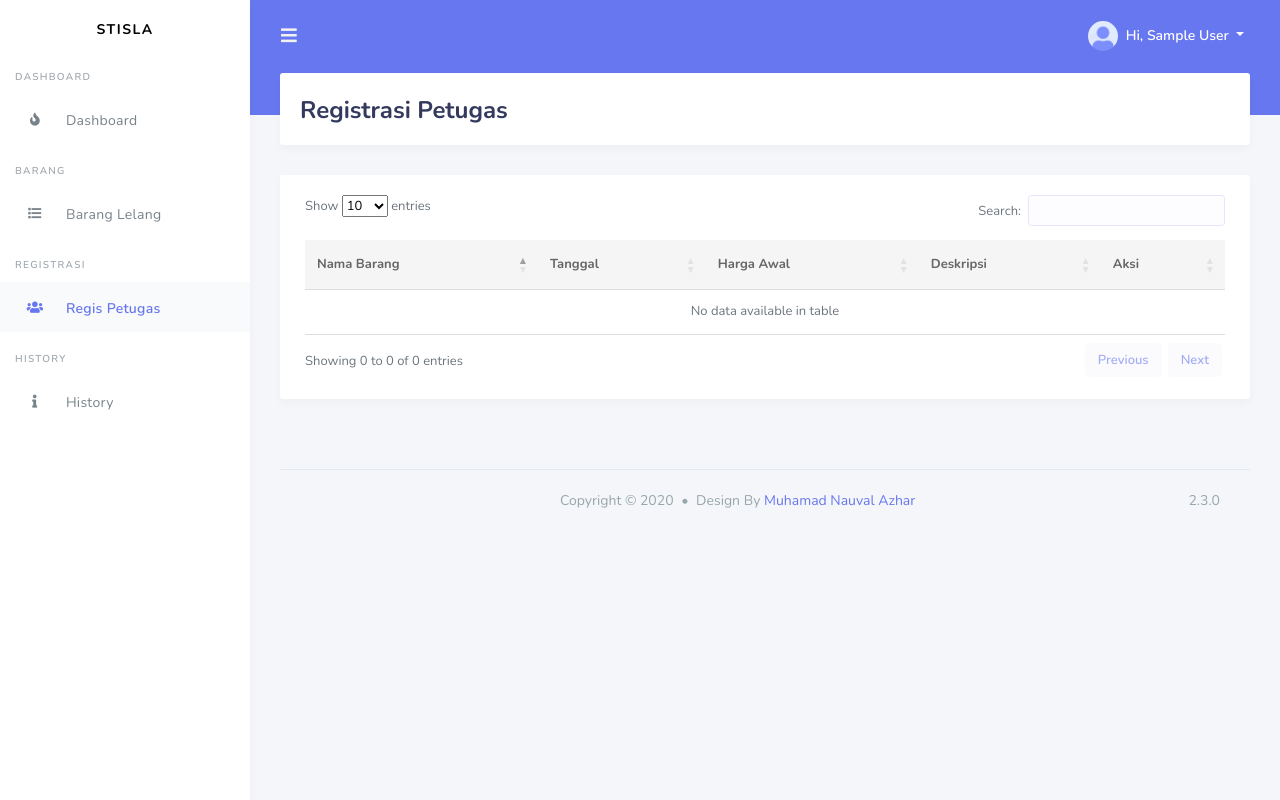
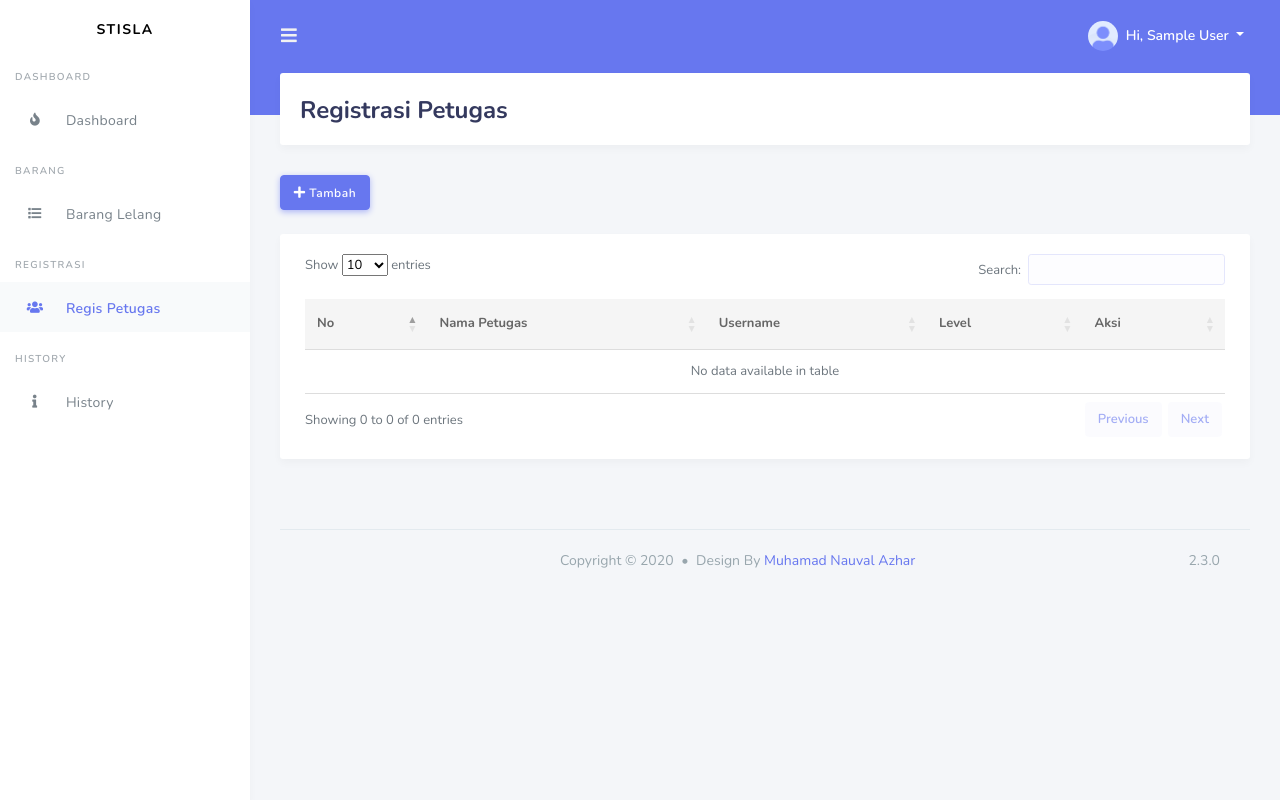
Before and after one commit to alvinmr/lelang2, a PHP site: page /index?page=regis_petugas in a window 1280 px wide. Run offline with PHP 8.4, Linux system fonts and the light colour scheme; the visitor is signed in with stand-in values (Sample User, id 1); data that the repository does not hold is empty; some libraries are stand-ins or nearby versions.

Commit message:
selesai module regis petugas

```diff
--- a/pages/barang.php
+++ b/pages/barang.php
@@ -63,7 +63,7 @@ $no = 0;
     <div class="modal-dialog">
         <div class="modal-content">
             <div class="modal-header">
-                <h5 class="modal-title" id="tambahModalLabel">Edit Data</h5>
+                <h5 class="modal-title" id="tambahModalLabel">Tambah Data</h5>
                 <button type="button" class="close" data-dismiss="modal" aria-label="Close">
                     <span aria-hidden="true">&times;</span>
                 </button>
--- a/pages/regis_petugas.php
+++ b/pages/regis_petugas.php
@@ -3,7 +3,8 @@
 if (!$_SESSION) header('location:index.php');
 
 
-$data = mysqli_query($koneksi, "SELECT * FROM `tb_barang`");
+$data = mysqli_query($koneksi, "SELECT * FROM `tb_petugas` WHERE level = 'petugas'");
+$no = 0;
 ?>
 
 
@@ -12,25 +13,31 @@ $data = mysqli_query($koneksi, "SELECT * FROM `tb_barang`");
         <h1>Registrasi Petugas</h1>
     </div>
     <div class="section-body">
+        <button type="button" class="btn btn-primary mb-4" data-toggle="modal" data-target="#tambahModal">
+            <i class="fas fa-plus"></i>
+            Tambah
+        </button>
         <div class="card">
             <div class="card-body">
                 <table id="table" class="table">
                     <thead>
-                        <th>Nama Barang</th>
-                        <th>Tanggal</th>
-                        <th>Harga Awal</th>
-                        <th>Deskripsi</th>
+                        <th>No</th>
+                        <th>Nama Petugas</th>
+                        <th>Username</th>
+                        <th>Level</th>
                         <th>Aksi</th>
                     </thead>
                     <tbody>
                         <?php while ($row = mysqli_fetch_array($data)) : ?>
+                        <?php $no++ ?>
                         <tr>
-                            <td><?= $row['nama_barang'] ?></td>
-                            <td><?= $row['tgl'] ?></td>
-                            <td><?= $row['harga_awal'] ?></td>
-                            <td><?= $row['deskripsi_barang'] ?></td>
+                            <td><?= $no ?></td>
+                            <td><?= $row['nama_petugas'] ?></td>
+                            <td><?= $row['username'] ?></td>
+                            <td><?= $row['level'] ?></td>
                             <td>
-                                <a href="btn btn-danger">Hapus</a>
+                                <a href="./modules/regispetugas_module?aksi=hapus&id=<?= $row['id_petugas'] ?>"
+                                    class="btn btn-danger">Hapus</a>
                             </td>
                         </tr>
                         <?php endwhile; ?>
@@ -40,3 +47,42 @@ $data = mysqli_query($koneksi, "SELECT * FROM `tb_barang`");
         </div>
     </div>
 </section>
+
+<!-- Modal Tambah-->
+<div class="modal fade" id="tambahModal" tabindex="-1" role="dialog" aria-labelledby="tambahModalLabel"
+    aria-hidden="true">
+    <div class="modal-dialog">
+        <div class="modal-content">
+            <div class="modal-header">
+                <h5 class="modal-title" id="tambahModalLabel">Tambah Data</h5>
+                <button type="button" class="close" data-dismiss="modal" aria-label="Close">
+                    <span aria-hidden="true">&times;</span>
+                </button>
+            </div>
+            <div class="modal-body">
+                <form action="./modules/regispetugas_module?aksi=tambah" method="post" enctype="multipart/form-data">
+                    <div class="form-group">
+                        <label for="nama_petugas">Nama Petugas</label>
+                        <input type="text" name="nama_petugas" id="nama_petugas" class="form-control"
+                            placeholder="Masukan nama petugas">
+                    </div>
+                    <div class="form-group">
+                        <label for="username">Username</label>
+                        <input type="text" name="username" id="username" class="form-control"
+                            placeholder="Masukan username">
+                    </div>
+                    <div class="form-group">
+                        <label for="password">Password</label>
+                        <input type="password" name="password" id="password" class="form-control"
+                            placeholder="Masukan password">
+                    </div>
+            </div>
+            <div class="modal-footer">
+                <button type="button" class="btn btn-secondary" data-dismiss="modal">Close</button>
+                <button type="submit" class="btn btn-primary">Save changes</button>
+            </div>
+            </form>
+        </div>
+    </div>
+</div>
+<!-- End Modal Tambah -->
```
Also changed, not shown: modules/regispetugas_module.php (added, +34 -0 lines).
